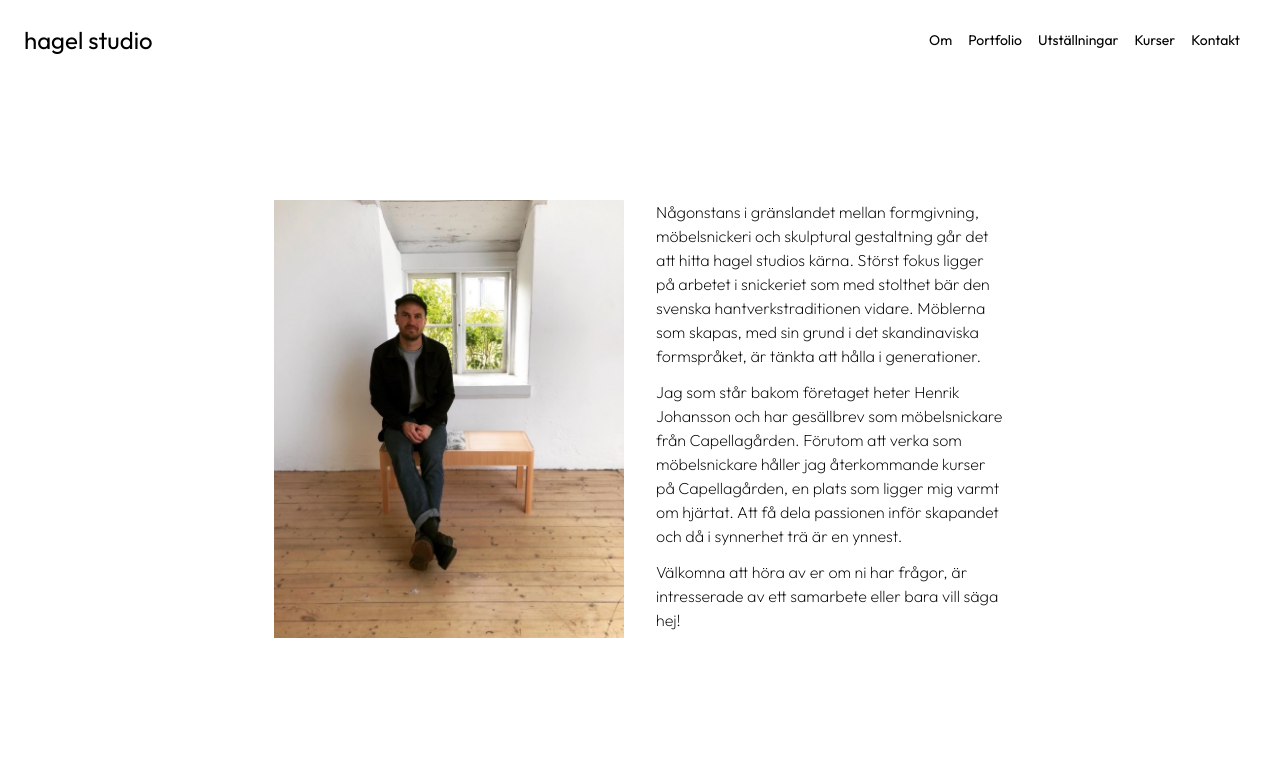
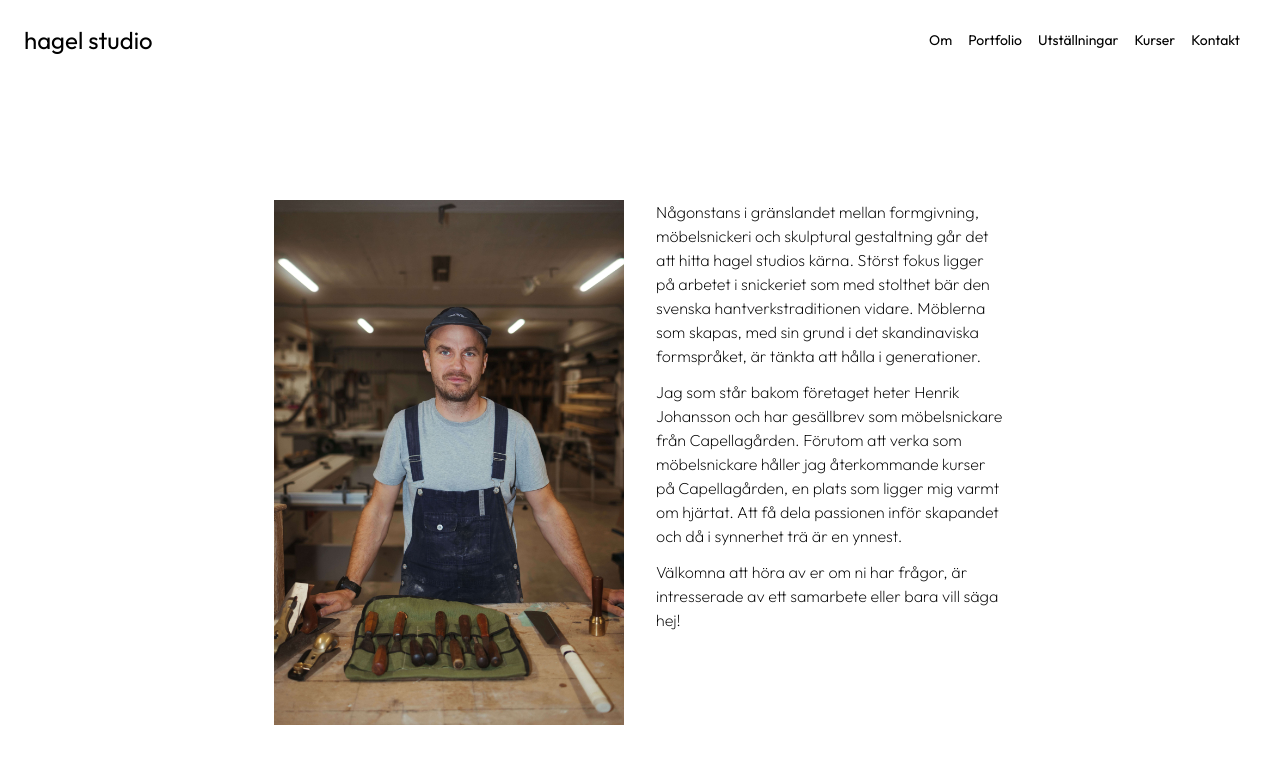
Before and after one commit to fredrik-p/hagelstudio, a Next.js app: page /om in a window 1280 px wide. Shown: the top 764 px of the page. Built offline with nearby package versions, Linux system fonts and the light colour scheme.

Commit message:
new profile pic

```diff
--- a/src/app/om/page.tsx
+++ b/src/app/om/page.tsx
@@ -14,7 +14,7 @@ const About = () => {
         <div className="p-6 grid grid-cols-2 gap-4 md:gap-8 mb-8">
           <div className="col-span-2 md:col-span-1">
             <Image
-              src="/henke.jpg"
+              src="/henrik.jpeg"
               alt="Henrik Johansson"
               width={500}
               height={500}
```
Also changed, not shown: public/henrik.jpeg (added).
